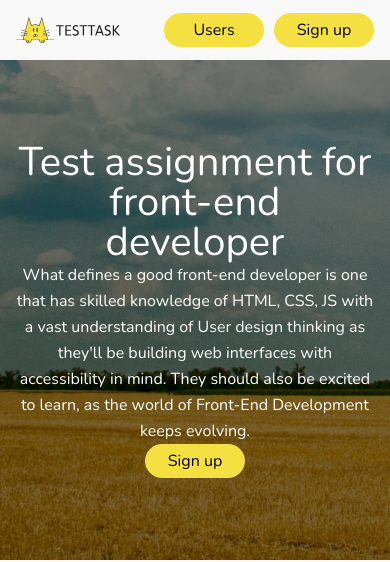
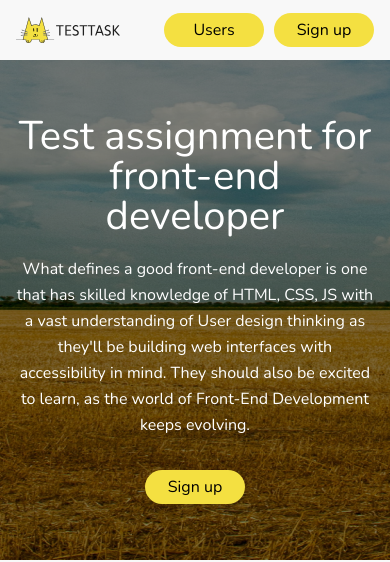
Before and after one commit to SlmSlm/testTask, a React (Create React App) app: page / in a window 390 px wide. Shown: the top 562 px of the page. Built offline with nearby package versions, Linux system fonts and the light colour scheme; no server answers.

Commit message:
Heros responsive

```diff
--- a/src/Components/Button/Button.module.scss
+++ b/src/Components/Button/Button.module.scss
@@ -8,8 +8,6 @@ button {
   background: $primaryColor;
   cursor: pointer;
 
-  @include textFont;
-
   &:hover {
     background: #ffe302;
   }
--- a/src/Components/Hero/Hero.module.scss
+++ b/src/Components/Hero/Hero.module.scss
@@ -5,11 +5,20 @@
   width: 100%;
   height: 31.25rem;
   align-items: center;
+  justify-content: center;
   color: #fff;
 
   .textContent {
-    flex-direction: column;
-    padding: 0 1rem 0 1rem;
+    width: calc(100% - 2rem);
+    max-width: 23.75rem;
+
+    h1 {
+      margin-bottom: 1.31rem;
+    }
+
+    p {
+      margin-bottom: 2rem;
+    }
   }
 
   background: linear-gradient(
@@ -20,19 +29,19 @@
     url("../../img/HeroBanner/heroBanner360.png") no-repeat;
 }
 
-@media screen and (max-width: $tabletDisplay) {
+@media screen and (min-width: $mobileDisplay) and (max-width: $tabletDisplay) {
   .hero {
     background: url("../../img/HeroBanner/heroBanner768.png") no-repeat;
   }
 }
 
-@media screen and (max-width: $laptopDisplay) {
+@media screen and (min-width: $tabletDisplay) and (max-width: $laptopDisplay) {
   .hero {
     background: url("../../img/HeroBanner/heroBanner1024.png") no-repeat;
   }
 }
 
-@media screen and (max-width: $monitorDisplay) {
+@media screen and (min-width: $laptopDisplay) {
   .hero {
     background: url("../../img/HeroBanner/heroBanner2560.png") no-repeat;
   }
--- a/src/index.scss
+++ b/src/index.scss
@@ -8,7 +8,9 @@ body {
     @include headingFont;
   }
 
-  @include textFont;
+  p, button {
+    @include textFont;
+  }
 
   background: $backgroundColor;
   -webkit-font-smoothing: antialiased;
```
